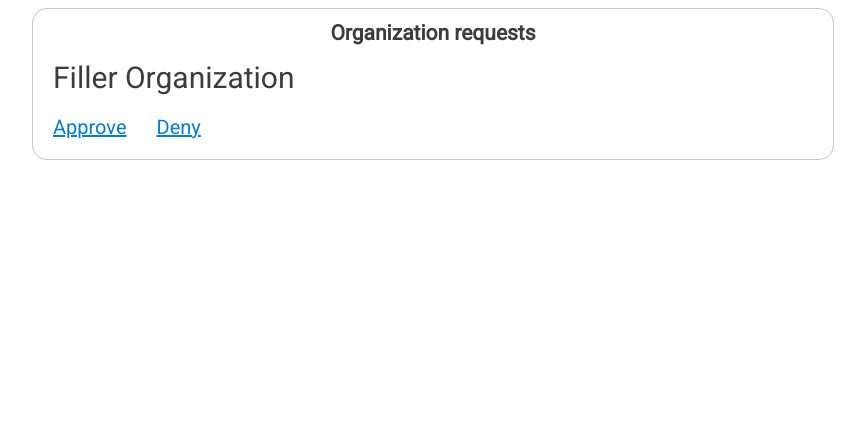
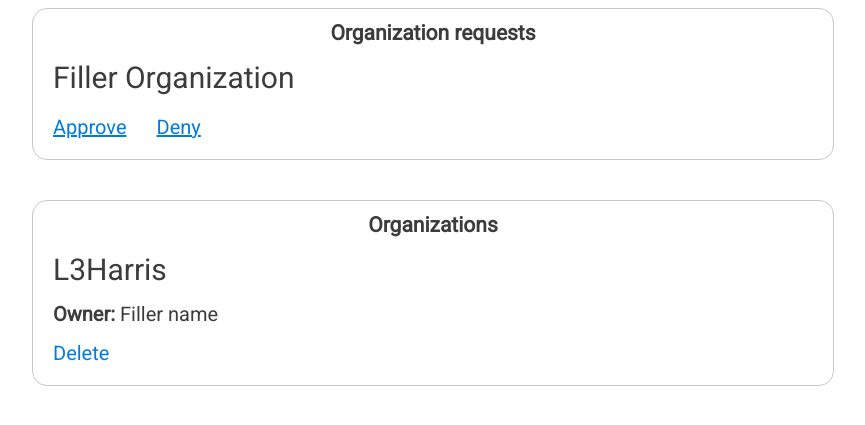
Before and after one commit to joshtgill/pages-web, a Django app: page /staff/ in a window 1280 px wide. Shown: the part 246-671 px from the top of the page, without its empty margins (207-1072 px from the left). Run offline with Django 3.2, Linux system fonts and the light colour scheme; a user stored in the database is signed in; data comes from the database, SQL or seed files in the repository; both versions use the stored data as it was after the commit.

Commit message:
Add ability for staff to delete an organization

```diff
--- a/meta/forms.py
+++ b/meta/forms.py
@@ -46,3 +46,7 @@ class LogoutForm(forms.Form):
 
 class DeleteAccountForm(forms.Form):
     deleteAccount = forms.BooleanField()
+
+
+class OrganizationDeleteForm(forms.Form):
+    organizationIdToDelete = forms.IntegerField()
--- a/meta/static/styles/staff.css
+++ b/meta/static/styles/staff.css
@@ -2,49 +2,51 @@
     align-items: center;
 }
 
-.content .dashboard .dashboard-item .dashboard-item-list .organization-request {
+.content .dashboard .dashboard-item .dashboard-item-list .organization {
     display: flex;
     flex-direction: column;
+    margin: 20px 0 0 0;
     color: rgb(60, 60, 60);
 }
 
-.content .dashboard .dashboard-item .dashboard-item-list .organization-request h4 {
+.content .dashboard .dashboard-item .dashboard-item-list .organization h4 {
     margin: 0 0 10px 0;
     font-size: 30px;
     font-weight: normal;
 }
 
-.content .dashboard .dashboard-item .dashboard-item-list .organization-request .details {
+.content .dashboard .dashboard-item .dashboard-item-list .organization .details {
     display: flex;
     flex-wrap: wrap;
 }
 
-.content .dashboard .dashboard-item .dashboard-item-list .organization-request .details h5 {
+.content .dashboard .dashboard-item .dashboard-item-list .organization .details h5 {
     margin: 5px 10px 5px 0;
     font-size: 20px;
     font-weight: normal;
     color: rgb(60, 60, 60);
 }
 
-.content .dashboard .dashboard-item .dashboard-item-list .organization-request .actions {
+.content .dashboard .dashboard-item .dashboard-item-list .organization .actions {
     display: flex;
     justify-content: center;
     margin: 10px 0 0 0;
 }
 
-.content .dashboard .dashboard-item .dashboard-item-list .organization-request .actions a {
+.content .dashboard .dashboard-item .dashboard-item-list .organization .actions a {
     margin: 0 20px;
     font-size: 20px;
     color: rgb(0, 123, 224);
+    cursor: pointer;
 }
 
 @media only screen and (min-width: 580px) {
-    .content .dashboard .dashboard-item .dashboard-item-list .organization-request .actions {
+    .content .dashboard .dashboard-item .dashboard-item-list .organization .actions {
         display: flex;
         justify-content: left;
     }
 
-    .content .dashboard .dashboard-item .dashboard-item-list .organization-request .actions a {
+    .content .dashboard .dashboard-item .dashboard-item-list .organization .actions a {
         margin: 0 30px 0 0;
     }
 }
--- a/meta/templates/staff.html
+++ b/meta/templates/staff.html
@@ -15,7 +15,7 @@
                 <div class="dashboard-item">
                     <h3>Organization requests</h3>
                     <div class="dashboard-item-list">
-                        <div class="organization-request">
+                        <div class="organization" style="margin-top: 0">
                             <h4>Filler Organization</h4>
                             <div class="details">
                             </div>
@@ -30,7 +30,42 @@
                         </div>
                     </div>
                 </div>
+                <div class="dashboard-item">
+                    <h3>Organizations</h3>
+                    <div class="dashboard-item-list">
+                        {{ organizationDeleteConfirmationPopupData|json_script:"organizationDeleteConfirmationPopupData" }}
+                        {% for organization in organizations %}
+                            <div class="organization"
+                            {% if forloop.counter0 == 0 %}
+                                style="margin-top: 0"
+                            {% endif %}
+                            {% if forloop.counter != organizations|length %}
+                                style="margin-bottom: 28px"
+                            {% endif %}
+                            >
+                                <h4>{{ organization.name }}</h4>
+                                <div class="details">
+                                    <h5><b>Owner:</b> Filler name</h5>
+                                </div>
+                                <div class="actions">
+                                    <a onclick="confirmationPopup.display('organizationDeleteConfirmationPopupData',
+                                                                          null,
+                                                                          {{ organization.id }},
+                                                                          'Permanently delete <b>{{ organization.name }}</b> as an organization?')">
+                                        Delete
+                                    </a>
+                                </div>
+                            </div>
+                            {% if forloop.counter < organizations|length %}
+                                <hr>
+                            {% endif %}
+                        {% endfor %}
+                    </div>
+                </div>
             </div>
         </div>
     </body>
+
+    {% include 'base_popup.html' %}
+    {% include 'confirmation_popup.html' %}
 </html>
--- a/meta/views.py
+++ b/meta/views.py
@@ -6,6 +6,7 @@ import django.contrib.auth as djangoAuth
 from django.core.exceptions import ObjectDoesNotExist
 from builder.models import Profile
 from django.contrib.admin.views.decorators import staff_member_required
+from builder.models import Organization
 
 
 def home(request):
@@ -123,4 +124,21 @@ def profile(request):
 
 @staff_member_required
 def staff(request):
-    return render(request, 'staff.html')
+    organizations = Organization.objects.all()
+    content = {'organizations': organizations}
+
+    if request.method == 'GET':
+        content.update({'organizationDeleteConfirmationPopupData': {'prompt': 'Permanently delete this organization?',
+                                                                   'confirmButtonText': 'Delete',
+                                                                   'formName': 'organizationIdToDelete',
+                                                                   'formValue': -1, # Override in template
+                                                                   'dismissButtonText': 'Cancel'}})
+        return render(request, 'staff.html', content)
+
+    organizationDeleteForm = OrganizationDeleteForm(request.POST)
+    if not organizationDeleteForm.is_valid():
+        return redirect('/')
+
+    organizations.get(id=organizationDeleteForm.cleaned_data['organizationIdToDelete']).delete()
+
+    return redirect('/staff/')
--- a/pages/static/scripts/confirmation_popup.js
+++ b/pages/static/scripts/confirmation_popup.js
@@ -5,17 +5,17 @@ class ConfirmationPopup extends BasePopup
         super(popupContainer, popup, confirmationForm);
     }
 
-    display(dataIdentifier, dismissLink=null)
+    display(dataIdentifier, dismissLink=null, localFormValue=null, localPrompt=null)
     {
         var confirmationData = JSON.parse(document.getElementById(dataIdentifier).textContent);
         this.dismissLink = dismissLink;
 
-        document.getElementById('prompt').innerHTML = confirmationData['prompt'];
+        document.getElementById('prompt').innerHTML = localPrompt ? localPrompt : confirmationData['prompt'];
 
         var confirmButton = document.getElementById('confirmButton');
         confirmButton.innerHTML = confirmationData['confirmButtonText']
         confirmButton.name = confirmationData['formName'];
-        confirmButton.value = confirmationData['formValue'];
+        confirmButton.value = localFormValue ? localFormValue : confirmationData['formValue'];
         document.getElementById('dismissButton').innerHTML = confirmationData['dismissButtonText']
 
         super.display();
--- a/pages/static/styles/core.css
+++ b/pages/static/styles/core.css
@@ -117,6 +117,12 @@ body {
     margin: 0 20px 20px 20px;
 }
 
+.content .dashboard .dashboard-item .dashboard-item-list hr {
+    width: 100%;
+    margin: 0 auto 0 auto;
+    border-top: 1px solid rgb(200, 200, 200);
+}
+
 @media only screen and (min-width: 580px) {
     .top-nav .left {
         display: block;
```
Also changed, not shown: db.sqlite3.
